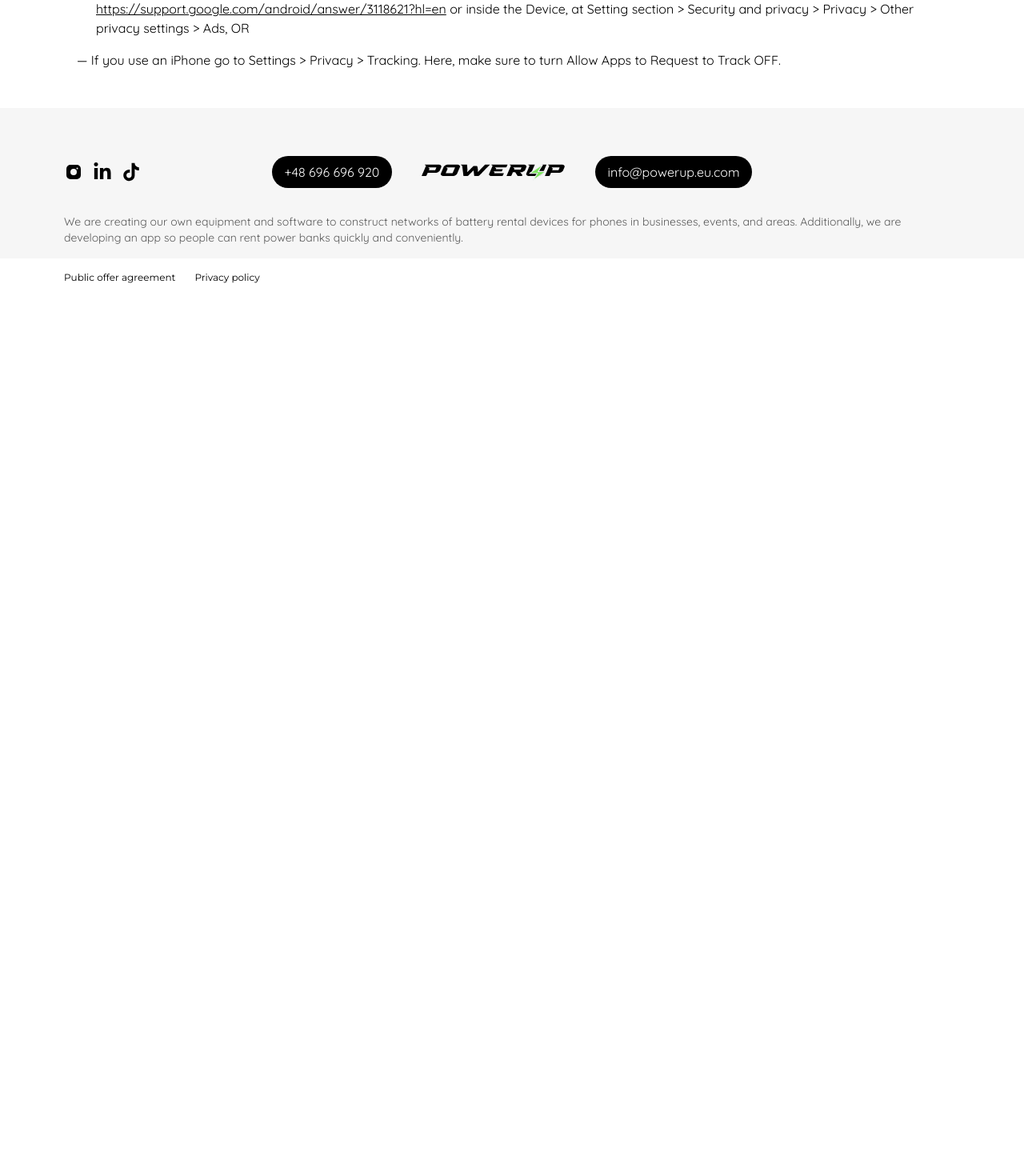
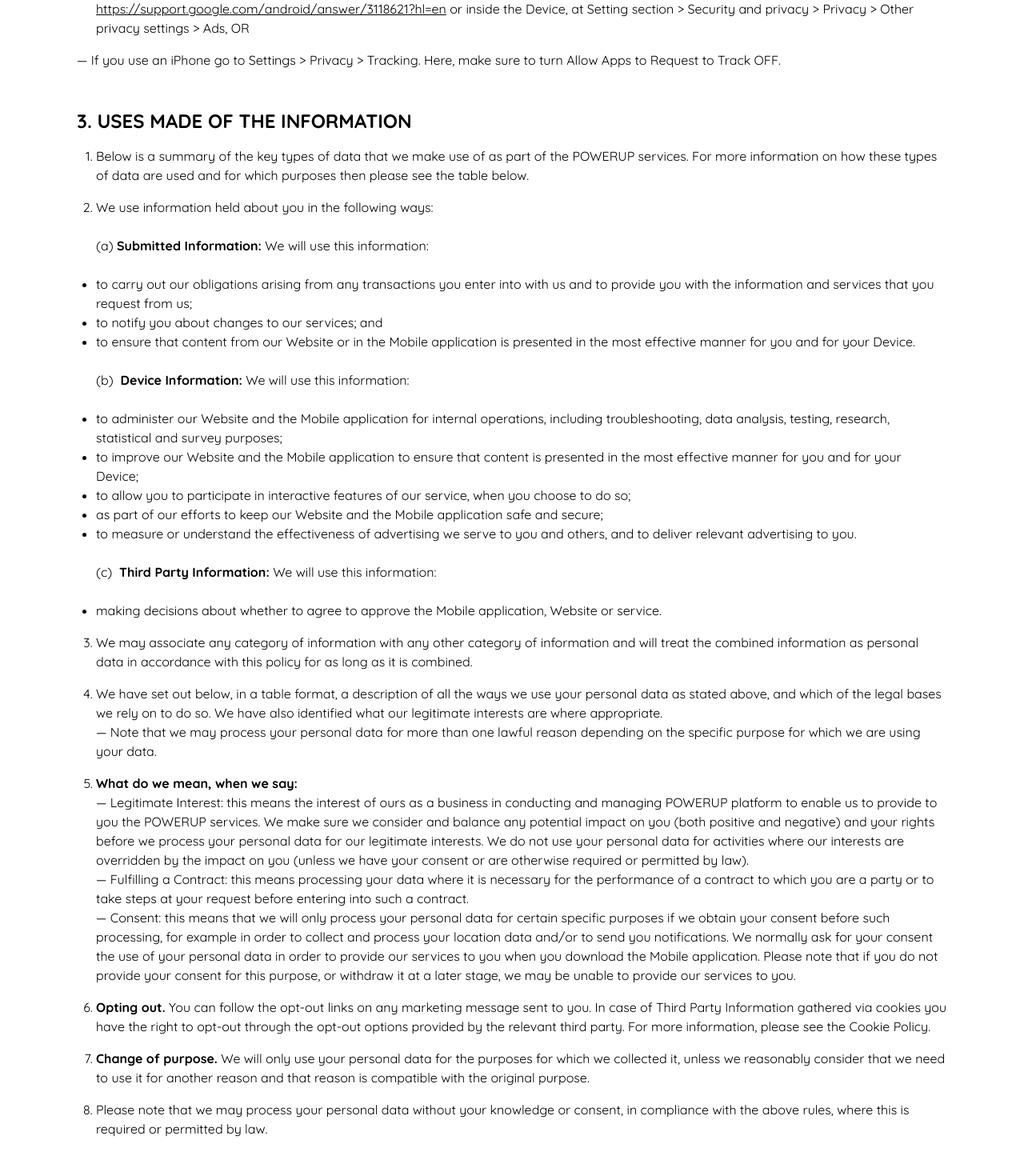
Before and after one commit to Nafiz-Al-Turabi/Power-bank-power-up-front-end, a Next.js app: page /legal/privacy-policy in a window 1280 px wide. Shown: the part 3720-5190 px from the top of the page at 80% size. Before the commit the page ends 4091 px from the top, so only its background shows below. Built offline with nearby package versions, Linux system fonts and the light colour scheme.

Commit message:
USES MADE OF THE INFORMATION added

```diff
--- a/app/(legal)/legal/privacy-policy/page.tsx
+++ b/app/(legal)/legal/privacy-policy/page.tsx
@@ -288,17 +288,249 @@ export default function PrivacyPolicyPage() {
               <strong>3. Third Party Information:</strong> Information to help
               us deliver our service to you.
             </p>
-            <p>Third-party Providers are not managed or controlled by the Company, and this Privacy Policy does not apply to Third-Party Providers. The Company is not responsible for the content, privacy policy or actions of third-party providers. The User has the right to study and understand the privacy policy of any third-party provider before providing any information to them or through them. The User's interaction with these features is governed by the privacy policy of the third-party provider that provides this feature.</p>
+            <p>
+              Third-party Providers are not managed or controlled by the
+              Company, and this Privacy Policy does not apply to Third-Party
+              Providers. The Company is not responsible for the content, privacy
+              policy or actions of third-party providers. The User has the right
+              to study and understand the privacy policy of any third-party
+              provider before providing any information to them or through them.
+              The User's interaction with these features is governed by the
+              privacy policy of the third-party provider that provides this
+              feature.
+            </p>
             <ul className="list-disc ml-6 space-y-4">
-              <li>Through the Website we use an analytics service provider such as Google Analytics which collects information from cookies, such as your IP address and information about the browsing. Please see our Cookie Policy on the Website and Mobile application for details how data is collected and processed by such third parties and for instructions on how Users can opt-out of these features.</li>
-              <li>Through the Mobile application we use analytics, marketing analytics and ad service providers, which collect information from identifiers for mobile devices. This is a unique, anonymized, user-resettable ID for advertising and analytics such as an Android Advertising Identifier (provided by Google Play services) and Identifier for Advertisers (IDFA) provided by Apple):</li>
-              <li>Amplitude - a service for analyzing user behavior on the mobile applications (For more information about Amplitude’s privacy practices, see <a href="https://amplitude.com/privacy" className="underline" target="blank">https://amplitude.com/privacy</a> );</li>
-              <li>Firebase - tools from Google for building app infrastructure, improving app quality (For more information about Firebase’s privacy practices, see <a className="underline" target="blank" href="https://firebase.google.com/terms/data-processing-terms">https://firebase.google.com/terms/data-processing-terms</a> ; You can find and delete your Web & App Activity by visiting My Activity. Learn more about how to <a className="underline" target="blank" href="https://support.google.com/accounts/answer/465#delete-manually">delete activity manually</a> or set up <a className="underline" target="blank" href="https://support.google.com/accounts/answer/465#auto-delete">automatic deletion</a>.);</li>
-              <li>AppsFlyer - attribution and marketing analytics services (For more information about AppsFlyer’s privacy practices, see <a className="underline" target="blank" href="https://www.appsflyer.com/legal/services-privacy-policy/">https://www.appsflyer.com/legal/services-privacy-policy/</a> ; opt out feature here - <a className="underline" target="blank" href="https://www.appsflyer.com/legal/opt-out/">https://www.appsflyer.com/legal/opt-out/</a> ).</li>
-              <li>To opt of cross-app tracking and using your Device ID: <br /> — If your phone uses Google Play Services, you can manage your Google apps and services in Google Settings here <a className="underline" target="blank" href="https://support.google.com/android/answer/3118621?hl=en">https://support.google.com/android/answer/3118621?hl=en</a> or inside the Device, at Setting section {'>'} Security and privacy {'>'} Privacy {'>'} Other privacy settings {'>'} Ads, OR</li>
+              <li>
+                Through the Website we use an analytics service provider such as
+                Google Analytics which collects information from cookies, such
+                as your IP address and information about the browsing. Please
+                see our Cookie Policy on the Website and Mobile application for
+                details how data is collected and processed by such third
+                parties and for instructions on how Users can opt-out of these
+                features.
+              </li>
+              <li>
+                Through the Mobile application we use analytics, marketing
+                analytics and ad service providers, which collect information
+                from identifiers for mobile devices. This is a unique,
+                anonymized, user-resettable ID for advertising and analytics
+                such as an Android Advertising Identifier (provided by Google
+                Play services) and Identifier for Advertisers (IDFA) provided by
+                Apple):
+              </li>
+              <li>
+                Amplitude - a service for analyzing user behavior on the mobile
+                applications (For more information about Amplitude’s privacy
+                practices, see
+                <a
+                  href="https://amplitude.com/privacy"
+                  className="underline"
+                  target="blank"
+                >
+                  https://amplitude.com/privacy
+                </a>{" "}
+                );
+              </li>
+              <li>
+                Firebase - tools from Google for building app infrastructure,
+                improving app quality (For more information about Firebase’s
+                privacy practices, see{" "}
+                <a
+                  className="underline"
+                  target="blank"
+                  href="https://firebase.google.com/terms/data-processing-terms"
+                >
+                  https://firebase.google.com/terms/data-processing-terms
+                </a>{" "}
+                ; You can find and delete your Web & App Activity by visiting My
+                Activity. Learn more about how to
+                <a
+                  className="underline"
+                  target="blank"
+                  href="https://support.google.com/accounts/answer/465#delete-manually"
+                >
+                  delete activity manually
+                </a>
+                 or set up{" "}
+                <a
+                  className="underline"
+                  target="blank"
+                  href="https://support.google.com/accounts/answer/465#auto-delete"
+                >
+                  automatic deletion
+                </a>
+                .);
+              </li>
+              <li>
+                AppsFlyer - attribution and marketing analytics services (For
+                more information about AppsFlyer’s privacy practices, see{" "}
+                <a
+                  className="underline"
+                  target="blank"
+                  href="https://www.appsflyer.com/legal/services-privacy-policy/"
+                >
+                  https://www.appsflyer.com/legal/services-privacy-policy/
+                </a>
+                 ; opt out feature here -{" "}
+                <a
+                  className="underline"
+                  target="blank"
+                  href="https://www.appsflyer.com/legal/opt-out/"
+                >
+                  https://www.appsflyer.com/legal/opt-out/
+                </a>{" "}
+                ).
+              </li>
+              <li>
+                To opt of cross-app tracking and using your Device ID: <br /> —
+                If your phone uses Google Play Services, you can manage your
+                Google apps and services in Google Settings here{" "}
+                <a
+                  className="underline"
+                  target="blank"
+                  href="https://support.google.com/android/answer/3118621?hl=en"
+                >
+                  https://support.google.com/android/answer/3118621?hl=en
+                </a>{" "}
+                or inside the Device, at Setting section {">"} Security and
+                privacy {">"} Privacy {">"} Other privacy settings {">"} Ads, OR
+              </li>
             </ul>
-            <p>— If you use an iPhone go to Settings {'>'} Privacy {'>'} Tracking. Here, make sure to turn Allow Apps to Request to Track OFF.</p>
+            <p>
+              — If you use an iPhone go to Settings {">"} Privacy {">"}{" "}
+              Tracking. Here, make sure to turn Allow Apps to Request to Track
+              OFF.
+            </p>
           </div>
+        </section>
+
+        <section className="USES MADE OF THE INFORMATION mb-12">
+          <h3 className="uppercase font-bold text-xl lg:text-2xl mb-4">
+            3. USES MADE OF THE INFORMATION
+          </h3>
+          <ol className="list-decimal ml-6 space-y-4 mb-8">
+            <li>
+              Below is a summary of the key types of data that we make use of as
+              part of the POWERUP services. For more information on how these
+              types of data are used and for which purposes then please see the
+              table below.
+            </li>
+            <li>
+              We use information held about you in the following ways:
+              <p className="my-6">
+                (a) <strong>Submitted Information:</strong> We will use this
+                information:
+              </p>
+              <ul className="list-disc">
+                <li>
+                  to carry out our obligations arising from any transactions you
+                  enter into with us and to provide you with the information and
+                  services that you request from us;
+                </li>
+                <li>to notify you about changes to our services; and</li>
+                <li>
+                  to ensure that content from our Website or in the Mobile
+                  application is presented in the most effective manner for you
+                  and for your Device.
+                </li>
+              </ul>
+              <p className="my-6">
+                (b) <strong> Device Information:</strong> We will use this
+                information:{" "}
+              </p>
+              <ul className="list-disc">
+                <li>
+                  to administer our Website and the Mobile application for
+                  internal operations, including troubleshooting, data analysis,
+                  testing, research, statistical and survey purposes;
+                </li>
+                <li>
+                  to improve our Website and the Mobile application to ensure
+                  that content is presented in the most effective manner for you
+                  and for your Device;
+                </li>
+                <li>
+                  to allow you to participate in interactive features of our
+                  service, when you choose to do so;
+                </li>
+                <li>
+                  as part of our efforts to keep our Website and the Mobile
+                  application safe and secure;
+                </li>
+                <li>
+                  to measure or understand the effectiveness of advertising we
+                  serve to you and others, and to deliver relevant advertising
+                  to you.
+                </li>
+              </ul>
+              <p className="my-6">
+                (c) <strong> Third Party Information:</strong> We will use this
+                information:{" "}
+              </p>
+              <ul className="list-disc">
+                <li>
+                  making decisions about whether to agree to approve the Mobile
+                  application, Website or service.
+                </li>
+              </ul>
+            </li>
+            <li>
+              We may associate any category of information with any other
+              category of information and will treat the combined information as
+              personal data in accordance with this policy for as long as it is
+              combined.
+            </li>
+            <li>
+              We have set out below, in a table format, a description of all the
+              ways we use your personal data as stated above, and which of the
+              legal bases we rely on to do so. We have also identified what our
+              legitimate interests are where appropriate. <br />— Note that we
+              may process your personal data for more than one lawful reason
+              depending on the specific purpose for which we are using your
+              data.
+            </li>
+            <li>
+              <strong>What do we mean, when we say:</strong> <br />— Legitimate
+              Interest: this means the interest of ours as a business in
+              conducting and managing POWERUP platform to enable us to provide
+              to you the POWERUP services. We make sure we consider and balance
+              any potential impact on you (both positive and negative) and your
+              rights before we process your personal data for our legitimate
+              interests. We do not use your personal data for activities where
+              our interests are overridden by the impact on you (unless we have
+              your consent or are otherwise required or permitted by law).{" "}
+              <br />— Fulfilling a Contract: this means processing your data
+              where it is necessary for the performance of a contract to which
+              you are a party or to take steps at your request before entering
+              into such a contract. <br />— Consent: this means that we will
+              only process your personal data for certain specific purposes if
+              we obtain your consent before such processing, for example in
+              order to collect and process your location data and/or to send you
+              notifications. We normally ask for your consent the use of your
+              personal data in order to provide our services to you when you
+              download the Mobile application. Please note that if you do not
+              provide your consent for this purpose, or withdraw it at a later
+              stage, we may be unable to provide our services to you.
+            </li>
+            <li>
+              <strong>Opting out.</strong> You can follow the opt-out links on any marketing
+              message sent to you. In case of Third Party Information gathered
+              via cookies you have the right to opt-out through the opt-out
+              options provided by the relevant third party. For more
+              information, please see the Cookie Policy.
+            </li>
+            <li>
+              <strong>Change of purpose.</strong> We will only use your personal data for the
+              purposes for which we collected it, unless we reasonably consider
+              that we need to use it for another reason and that reason is
+              compatible with the original purpose.
+            </li>
+            <li>
+              Please note that we may process your personal data without your
+              knowledge or consent, in compliance with the above rules, where
+              this is required or permitted by law.
+            </li>
+          </ol>
         </section>
       </main>
     </div>
```
